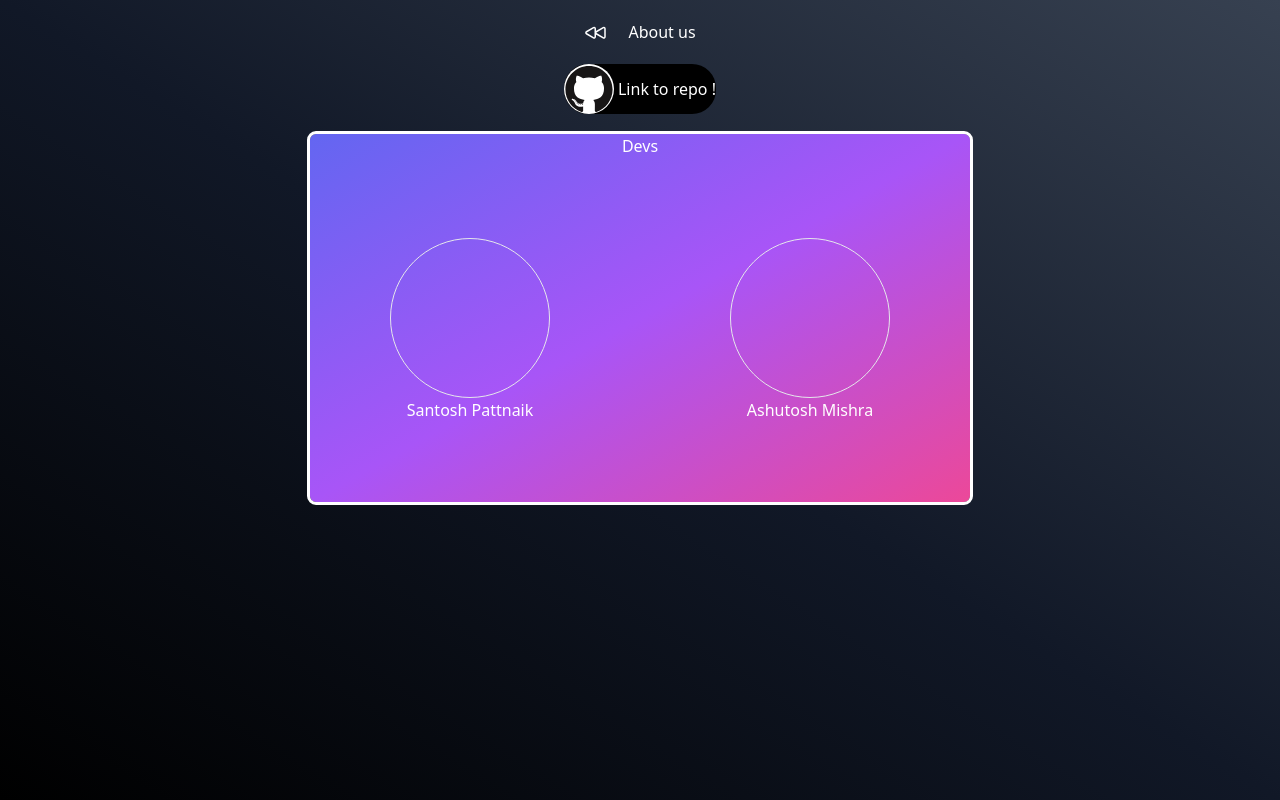
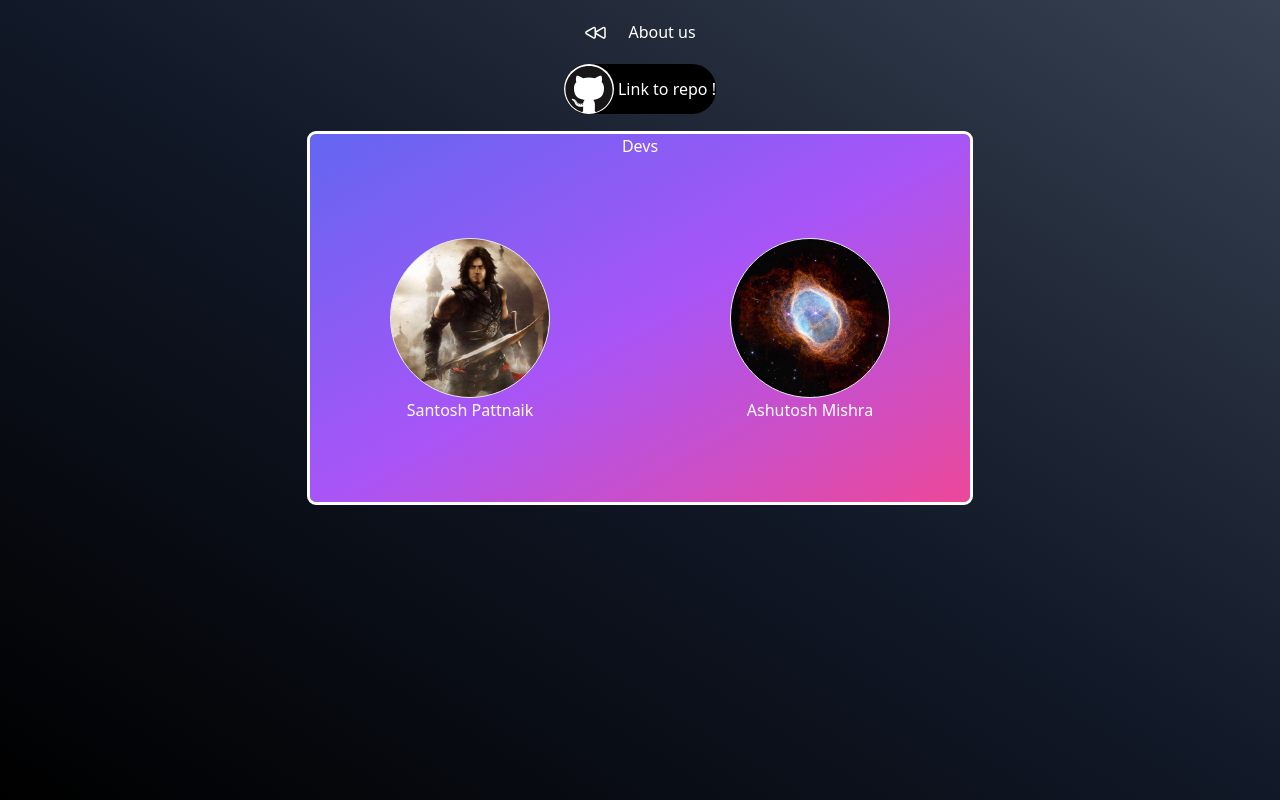
Before and after one commit to SantoshPattnaik/experienceos, a Next.js app: page /about in a window 1280 px wide. Built offline with nearby package versions, Linux system fonts and the light colour scheme.

Commit message:
added a style.css file for managing css for About component only

```diff
--- /dev/null
+++ b/src/app/about/style.css
@@ -0,0 +1,8 @@
+.ashutosh {
+	background-image: url("../../../public/about/ashutosh.jpg");
+	background-size: cover;
+}
+.santosh {
+	background-image: url("../../../public/about/santosh.jpg");
+	background-size: cover;
+}
```
Also changed, not shown: src/app/about/page.tsx (+3 -7 lines).
